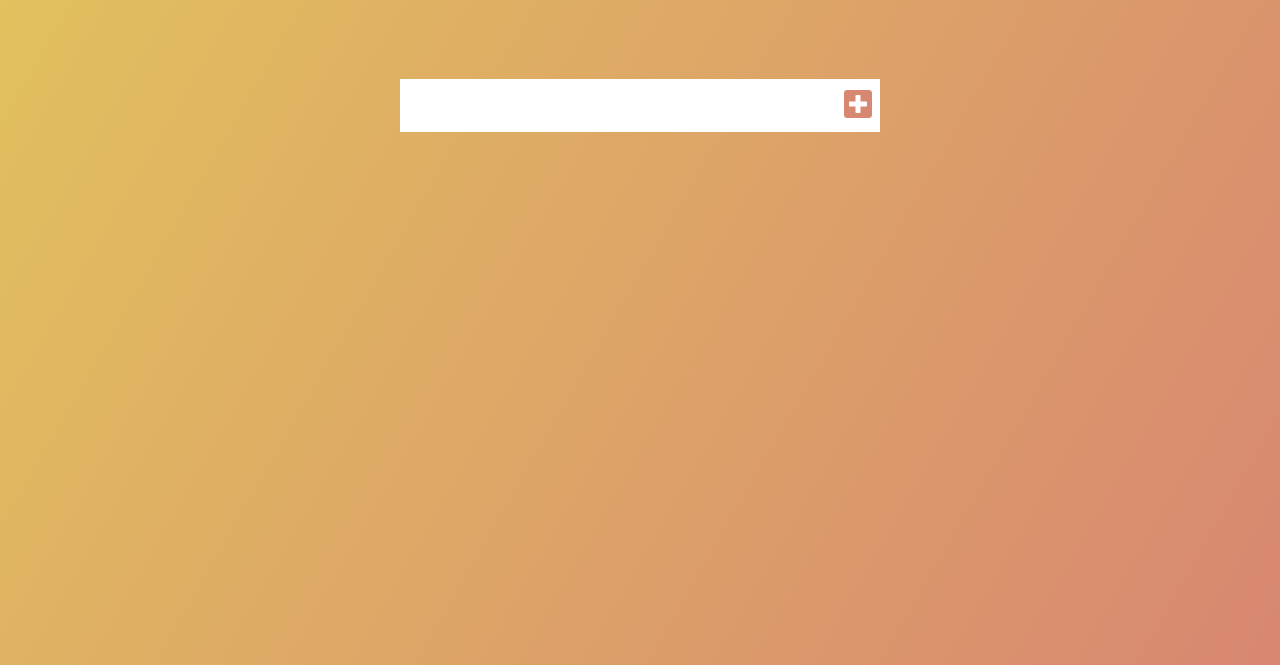
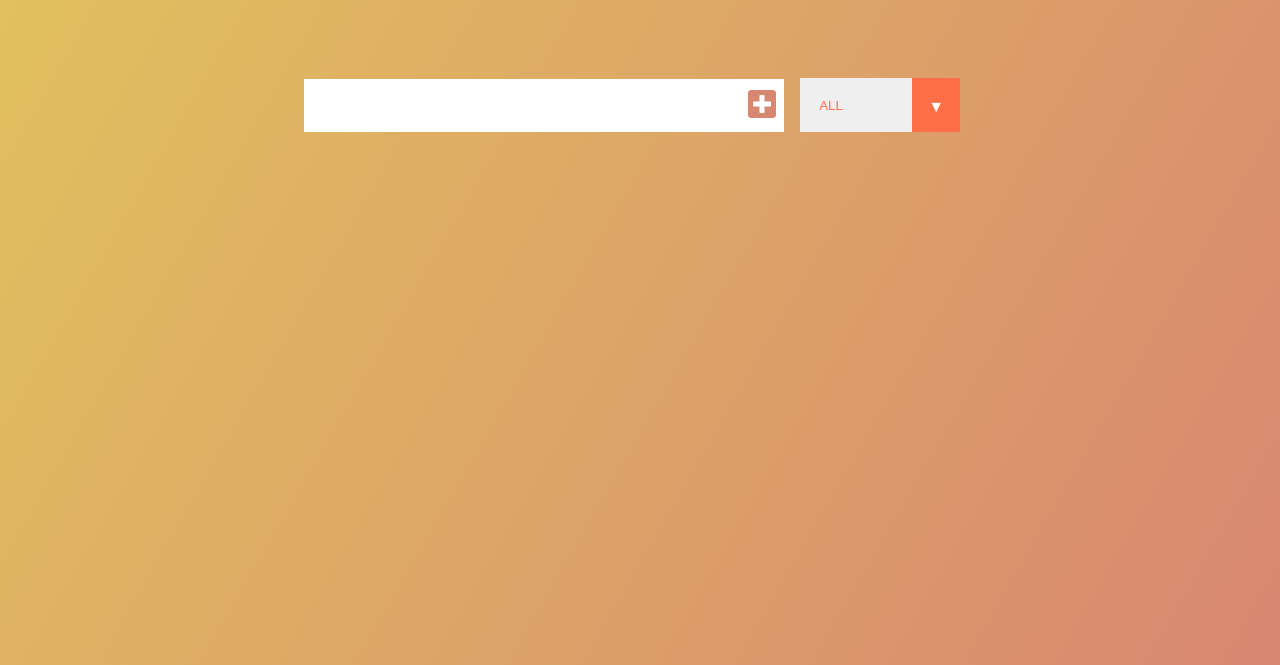
Before and after one commit to NhienLam/ToDoListWeb, a plain HTML site: page ToDoList/index.html in a window 1280 px wide. Shown: the part 135-800 px from the top of the page. Drawn offline with Linux system fonts and the light colour scheme.

Commit message:
Update index.html

```diff
--- a/ToDoList/index.html
+++ b/ToDoList/index.html
@@ -19,13 +19,18 @@
         <button class ="todo-button" type="submit">
             <i class = "fas fa-plus-square"></i>
         </button>
+        <div class="select">
+            <select name="todos" class="filter-todo">
+                <option value="all">ALL</option>
+                <option value="completed">Completed</option>
+                <option value="uncompleted">Uncompleted</option>
+            </select>
+        </div>
     </form>
     <div class="todo-container">
         <ul class="todo-list"></ul>
     </div>
 
-
-
     <script src = "./app.js"></script>
 </body>
 </html>
```
